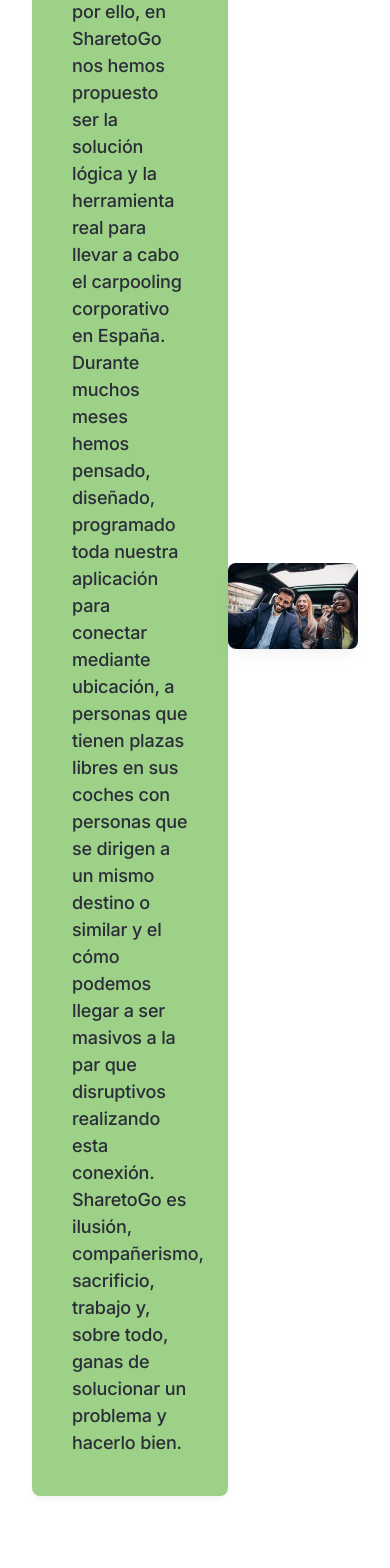
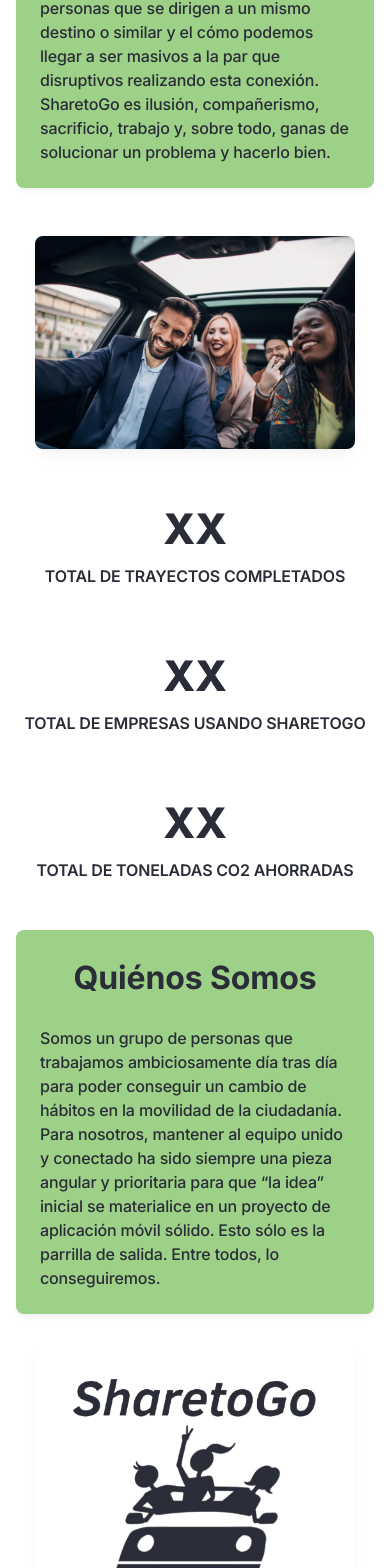
Before and after one commit to SharetoGo/ShareToGoWebsite, a Next.js app: page /about in a window 390 px wide. Shown: the part 412-1980 px from the top of the page. Built offline with nearby package versions, Linux system fonts and the light colour scheme.

Commit message:
mobile version fixes on about and funcionamiento

```diff
--- a/app/about/page.tsx
+++ b/app/about/page.tsx
@@ -13,53 +13,59 @@
 export default function About() {
   return (
     <>
-      <section className="bg-white pt-32 pb-16 px-8 flex flex-row items-stretch min-h-[300px]">
-        <div className="bg-[#9dd187] w-3/5 rounded-lg shadow-md p-10 flex items-start justify-center">
-          <div className="flex flex-col gap-8 w-full">
-            <span className="text-center text-5xl font-bold text-[#2a2c38]">Nuestra misión</span>
-            <p className="text-lg font-medium text-[#2a2c38]">
+      <section className="bg-white pt-24 pb-8 px-4 md:pt-32 md:pb-16 md:px-8 flex flex-col md:flex-row items-stretch min-h-[300px] gap-6 md:gap-0">
+        <div className="bg-[#9dd187] w-full md:w-3/5 rounded-lg shadow-md p-6 md:p-10 flex items-start justify-center mb-6 md:mb-0">
+          <div className="flex flex-col gap-6 md:gap-8 w-full">
+            <span className="text-center text-3xl md:text-5xl font-bold text-[#2a2c38]">Nuestra misión</span>
+            <p className="text-base md:text-lg font-medium text-[#2a2c38]">
               Compartir nos mueve, por ello, en SharetoGo nos hemos propuesto ser la solución lógica y la herramienta real para llevar a cabo el carpooling corporativo en España. Durante muchos meses hemos pensado, diseñado, programado toda nuestra aplicación para conectar mediante ubicación, a personas que tienen plazas libres en sus coches con personas que se dirigen a un mismo destino o similar y el cómo podemos llegar a ser masivos a la par que disruptivos realizando esta conexión. SharetoGo es ilusión, compañerismo, sacrificio, trabajo y, sobre todo, ganas de solucionar un problema y hacerlo bien.
             </p>
           </div>
         </div>
-        <div className="w-2/5 flex items-center justify-center">
+        <div className="w-full md:w-2/5 flex items-center justify-center">
+          <div className="w-full max-w-xs md:max-w-[540px]">
             <Image
               src={NuestraMision}
               alt="Nuestra misión SharetoGo"
-            className="rounded-lg shadow-lg object-cover"
+              className="rounded-lg shadow-lg object-cover w-full h-auto"
               width={540}
               height={540}
+              priority
             />
           </div>
-      </section>
-      <section className="bg-white pb-16 px-8 flex flex-row items-stretch min-h-[300px]">
-        <div className="flex-1 flex flex-col items-center justify-center gap-2">
-          <span className="text-6xl font-extrabold text-[#2a2c38]">XX</span>
-          <span className="text-center text-lg font-semibold text-[#2a2c38]">TOTAL DE TRAYECTOS COMPLETADOS</span>
-        </div>
-        <div className="flex-1 flex flex-col items-center justify-center gap-2">
-          <span className="text-6xl font-extrabold text-[#2a2c38]">XX</span>
-          <span className="text-center text-lg font-semibold text-[#2a2c38]">TOTAL DE EMPRESAS USANDO SHARETOGO</span>
-        </div>
-        <div className="flex-1 flex flex-col items-center justify-center gap-2">
-          <span className="text-6xl font-extrabold text-[#2a2c38]">XX</span>
-          <span className="text-center text-lg font-semibold text-[#2a2c38]">TOTAL DE TONELADAS CO2 AHORRADAS</span>
         </div>
       </section>
-      <section className="bg-white pb-16 px-8 flex flex-row items-stretch min-h-[300px]">
-        <div className="w-2/5 flex items-center justify-center">
+      <section className="bg-white pb-8 md:pb-16 px-4 md:px-8 flex flex-col md:flex-row items-stretch min-h-[200px] gap-6 md:gap-0">
+        <div className="flex-1 flex flex-col items-center justify-center gap-1 md:gap-2 py-4">
+          <span className="text-4xl md:text-6xl font-extrabold text-[#2a2c38]">XX</span>
+          <span className="text-center text-base md:text-lg font-semibold text-[#2a2c38]">TOTAL DE TRAYECTOS COMPLETADOS</span>
+        </div>
+        <div className="flex-1 flex flex-col items-center justify-center gap-1 md:gap-2 py-4">
+          <span className="text-4xl md:text-6xl font-extrabold text-[#2a2c38]">XX</span>
+          <span className="text-center text-base md:text-lg font-semibold text-[#2a2c38]">TOTAL DE EMPRESAS USANDO SHARETOGO</span>
+        </div>
+        <div className="flex-1 flex flex-col items-center justify-center gap-1 md:gap-2 py-4">
+          <span className="text-4xl md:text-6xl font-extrabold text-[#2a2c38]">XX</span>
+          <span className="text-center text-base md:text-lg font-semibold text-[#2a2c38]">TOTAL DE TONELADAS CO2 AHORRADAS</span>
+        </div>
+      </section>
+      <section className="bg-white pb-8 md:pb-16 px-4 md:px-8 flex flex-col md:flex-row items-stretch min-h-[300px] gap-6 md:gap-0">
+        <div className="w-full md:w-2/5 flex items-center justify-center order-1 md:order-none mb-6 md:mb-0">
+          <div className="w-full max-w-xs md:max-w-[400px]">
             <Image
               src={QuienesSomos}
               alt="Quienes Somos SharetoGo"
-            className="rounded-lg shadow-lg object-cover"
+              className="rounded-lg shadow-lg object-cover w-full h-auto"
               width={400}
               height={400}
+              priority
             />
           </div>
-        <div className="bg-[#9dd187] w-3/5 rounded-lg shadow-md p-10 flex items-center justify-center">
-          <div className="flex flex-col gap-8 w-full">
-            <span className="text-center text-5xl font-bold text-[#2a2c38]">Quiénos Somos</span>
-            <p className="text-lg font-medium text-[#2a2c38]">
+        </div>
+        <div className="bg-[#9dd187] w-full md:w-3/5 rounded-lg shadow-md p-6 md:p-10 flex items-center justify-center">
+          <div className="flex flex-col gap-6 md:gap-8 w-full">
+            <span className="text-center text-3xl md:text-5xl font-bold text-[#2a2c38]">Quiénos Somos</span>
+            <p className="text-base md:text-lg font-medium text-[#2a2c38]">
             Somos un grupo de personas que trabajamos ambiciosamente día tras día para poder conseguir un cambio de hábitos en la movilidad de la ciudadanía. Para nosotros, mantener al equipo unido y conectado ha sido siempre una pieza angular y prioritaria para que “la idea” inicial se materialice en un proyecto de aplicación móvil sólido. Esto sólo es la parrilla de salida. Entre todos, lo conseguiremos.
             </p>
           </div>
```
Also changed, not shown: app/funcionamiento/page.tsx (+32 -31 lines). Lines whose indentation alone changed are shown as unchanged.
